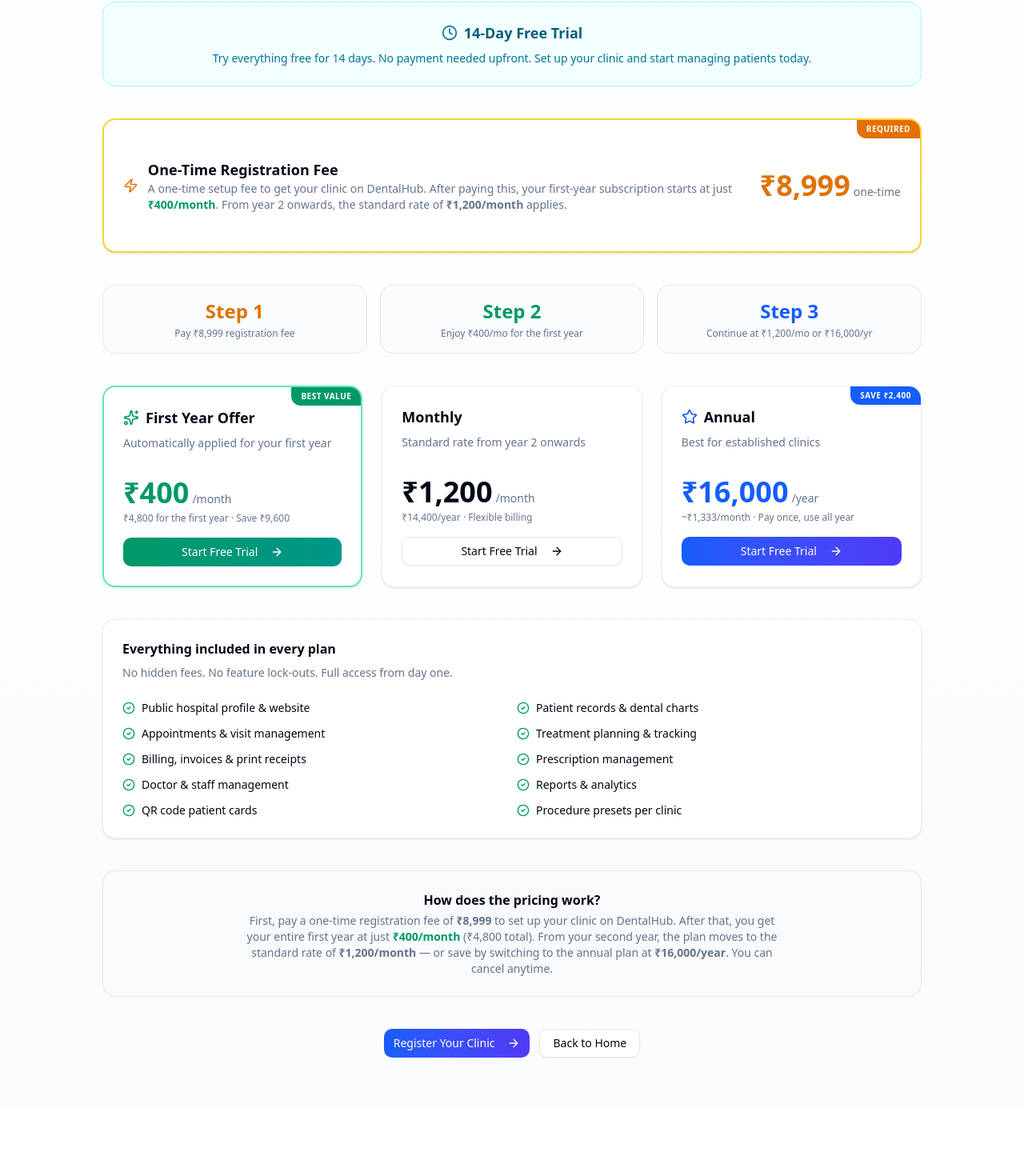
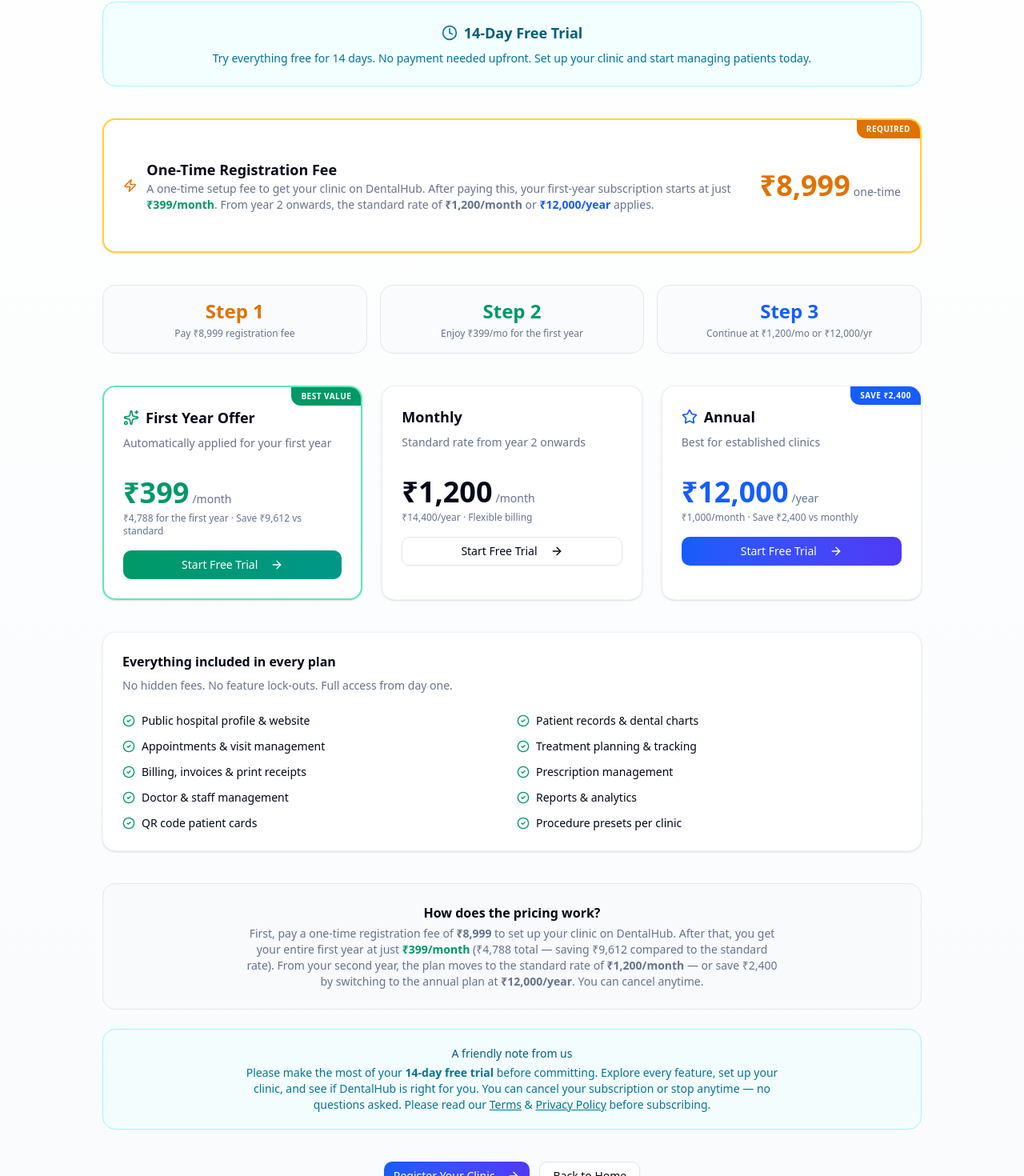
Before and after one commit to MrSpideyNihal/Online-Hospital-Management-, a Next.js app: page /pricing in a window 1280 px wide. Shown: the part 269-1739 px from the top of the page at 80% size. Before the commit the page ends 1655 px from the top, so only its background shows below. Built offline with nearby package versions, Linux system fonts and the light colour scheme; no server answers.

Commit message:
Pricing: use 399/mo, show savings, add trial note with policy links

```diff
--- a/src/app/pricing/page.tsx
+++ b/src/app/pricing/page.tsx
@@ -55,7 +55,7 @@
               <Zap className="w-8 h-8 text-amber-600" />
               <div>
                 <h3 className="text-lg font-bold">One-Time Registration Fee</h3>
-                <p className="text-sm text-muted-foreground">A one-time setup fee to get your clinic on DentalHub. After paying this, your first-year subscription starts at just <span className="font-semibold text-emerald-600">₹400/month</span>. From year 2 onwards, the standard rate of <span className="font-semibold">₹1,200/month</span> applies.</p>
+                <p className="text-sm text-muted-foreground">A one-time setup fee to get your clinic on DentalHub. After paying this, your first-year subscription starts at just <span className="font-semibold text-emerald-600">₹399/month</span>. From year 2 onwards, the standard rate of <span className="font-semibold">₹1,200/month</span> or <span className="font-semibold text-blue-600">₹12,000/year</span> applies.</p>
               </div>
             </div>
             <div className="flex items-baseline gap-1 shrink-0">
@@ -73,11 +73,11 @@
           </div>
           <div className="rounded-xl border bg-muted/30 p-4">
             <div className="text-2xl font-bold text-emerald-600 mb-1">Step 2</div>
-            <p className="text-xs text-muted-foreground">Enjoy ₹400/mo for the first year</p>
+            <p className="text-xs text-muted-foreground">Enjoy ₹399/mo for the first year</p>
           </div>
           <div className="rounded-xl border bg-muted/30 p-4">
             <div className="text-2xl font-bold text-blue-600 mb-1">Step 3</div>
-            <p className="text-xs text-muted-foreground">Continue at ₹1,200/mo or ₹16,000/yr</p>
+            <p className="text-xs text-muted-foreground">Continue at ₹1,200/mo or ₹12,000/yr</p>
           </div>
         </div>
 
@@ -98,10 +98,10 @@
             <CardContent>
               <div className="mb-4">
                 <div className="flex items-baseline gap-1">
-                  <span className="text-4xl font-extrabold text-emerald-600">₹400</span>
+                  <span className="text-4xl font-extrabold text-emerald-600">₹399</span>
                   <span className="text-muted-foreground text-sm">/month</span>
                 </div>
-                <p className="text-xs text-muted-foreground mt-1">₹4,800 for the first year · Save ₹9,600</p>
+                <p className="text-xs text-muted-foreground mt-1">₹4,788 for the first year · Save ₹9,612 vs standard</p>
               </div>
               <Link href="/login?type=hospital">
                 <Button className="w-full bg-gradient-to-r from-emerald-600 to-teal-600 text-white">
@@ -148,10 +148,10 @@
             <CardContent>
               <div className="mb-4">
                 <div className="flex items-baseline gap-1">
-                  <span className="text-4xl font-extrabold text-blue-600">₹16,000</span>
+                  <span className="text-4xl font-extrabold text-blue-600">₹12,000</span>
                   <span className="text-muted-foreground text-sm">/year</span>
                 </div>
-                <p className="text-xs text-muted-foreground mt-1">~₹1,333/month · Pay once, use all year</p>
+                <p className="text-xs text-muted-foreground mt-1">₹1,000/month · Save ₹2,400 vs monthly</p>
               </div>
               <Link href="/login?type=hospital">
                 <Button className="w-full bg-gradient-to-r from-blue-600 to-indigo-600 text-white">
@@ -184,7 +184,15 @@
         <div className="rounded-xl border p-6 bg-muted/30 text-center">
           <p className="font-semibold mb-1">How does the pricing work?</p>
           <p className="text-sm text-muted-foreground max-w-2xl mx-auto">
-            First, pay a one-time registration fee of <span className="font-semibold">₹8,999</span> to set up your clinic on DentalHub. After that, you get your entire first year at just <span className="font-semibold text-emerald-600">₹400/month</span> (₹4,800 total). From your second year, the plan moves to the standard rate of <span className="font-semibold">₹1,200/month</span> — or save by switching to the annual plan at <span className="font-semibold">₹16,000/year</span>. You can cancel anytime.
+            First, pay a one-time registration fee of <span className="font-semibold">₹8,999</span> to set up your clinic on DentalHub. After that, you get your entire first year at just <span className="font-semibold text-emerald-600">₹399/month</span> (₹4,788 total — saving ₹9,612 compared to the standard rate). From your second year, the plan moves to the standard rate of <span className="font-semibold">₹1,200/month</span> — or save ₹2,400 by switching to the annual plan at <span className="font-semibold">₹12,000/year</span>. You can cancel anytime.
+          </p>
+        </div>
+
+        {/* Note */}
+        <div className="mt-6 rounded-xl border border-cyan-200 dark:border-cyan-800 bg-cyan-50/50 dark:bg-cyan-950/20 p-5 text-center">
+          <p className="text-sm font-medium text-cyan-800 dark:text-cyan-200 mb-1">A friendly note from us</p>
+          <p className="text-sm text-cyan-700 dark:text-cyan-400 max-w-2xl mx-auto">
+            Please make the most of your <span className="font-semibold">14-day free trial</span> before committing. Explore every feature, set up your clinic, and see if DentalHub is right for you. You can cancel your subscription or stop anytime — no questions asked. Please read our <Link href="/terms" className="underline font-medium hover:text-cyan-900 dark:hover:text-cyan-200">Terms</Link> &amp; <Link href="/privacy" className="underline font-medium hover:text-cyan-900 dark:hover:text-cyan-200">Privacy Policy</Link> before subscribing.
           </p>
         </div>
 
```
